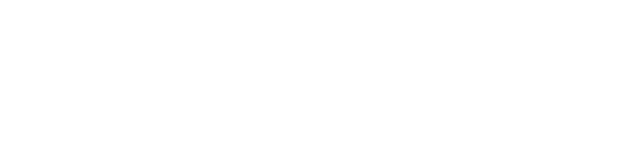
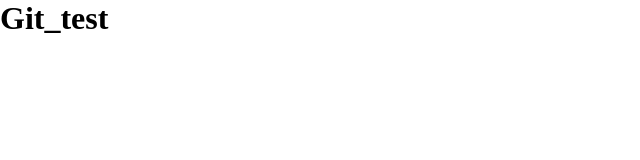
Before and after one commit to Schraibikus/PRO_01, a plain HTML site: page index.html in a window 1280 px wide. Shown: the whole page, without its empty margins (0-640 px from the left). Drawn offline with Linux system fonts and the light colour scheme.

Commit message:
pro_01-fixTitle: add h1

```diff
--- a/index.html
+++ b/index.html
@@ -7,6 +7,7 @@
 	<title>Git_test</title>
 </head>
 <body>
+	<h1>Git_test</h1>
 	<script src="./index.js"></script>
 </body>
 </html>
```
